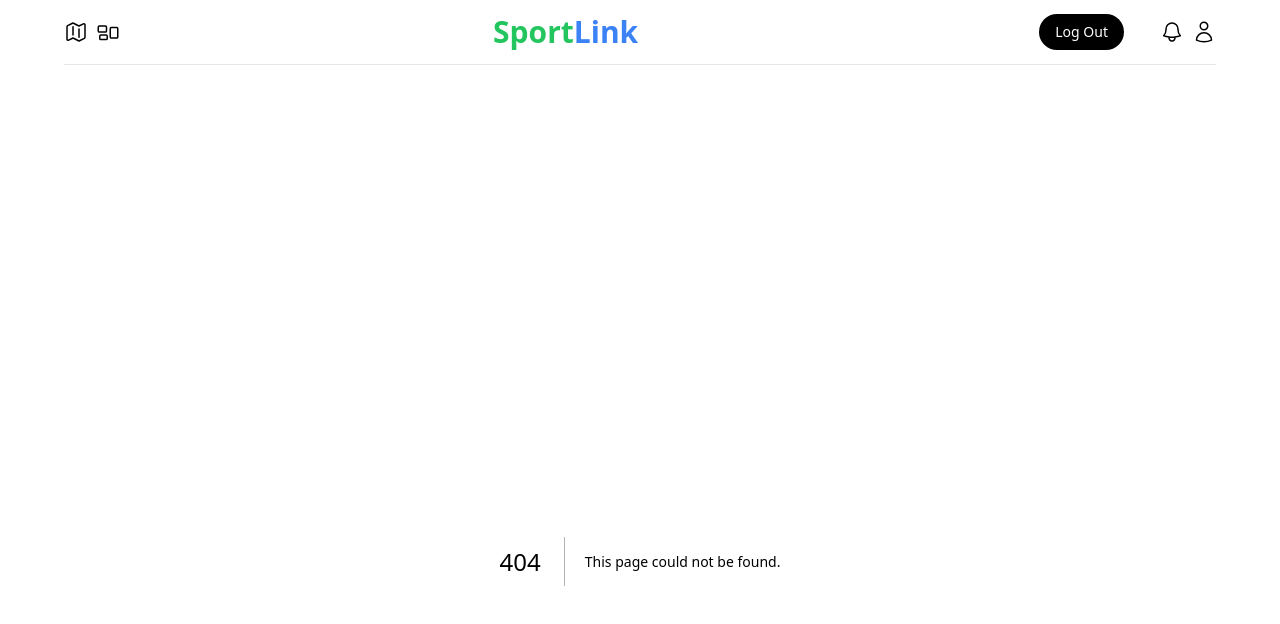
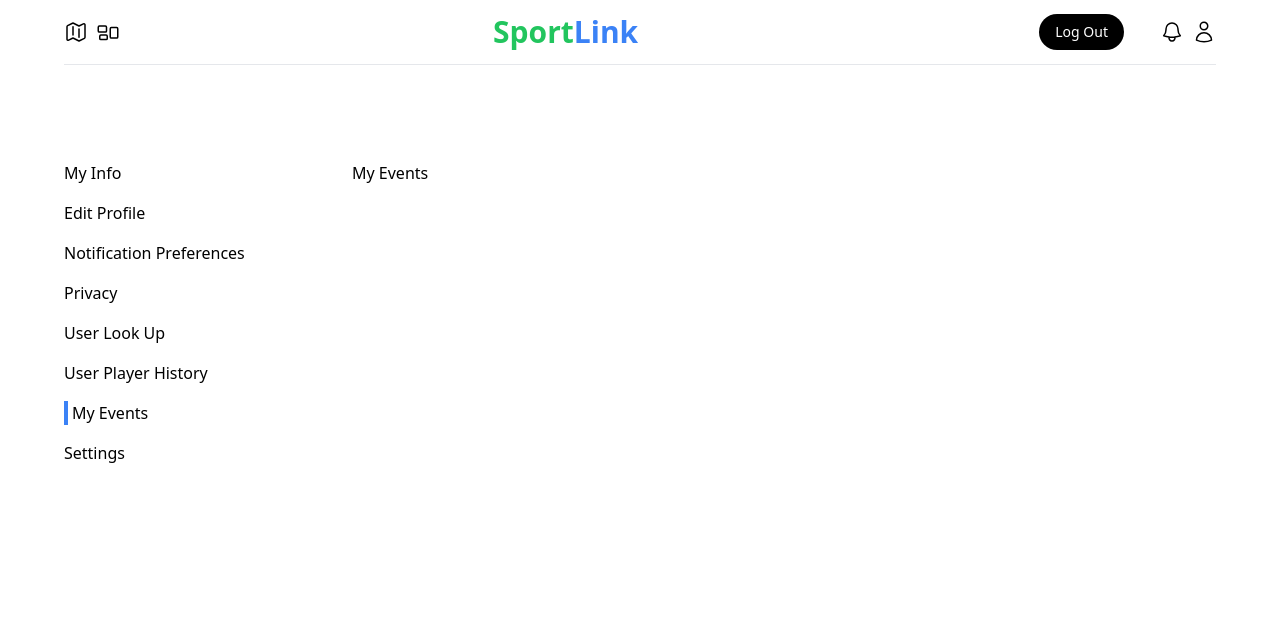
Before and after one commit to Arty5654/SportLink, a Next.js app in the folder web/: page /profile/myEvents in a window 1280 px wide. Before the commit this address had no page. Shown: the top 624 px of the page. Built offline with nearby package versions, Linux system fonts and the light colour scheme.

Commit message:
added events to profile

```diff
--- /dev/null
+++ b/web/app/profile/myEvents/page.js
@@ -0,0 +1,18 @@
+import React from "react";
+import Sidebar from "@components/profileSidebar";
+
+const page = () => {
+  return (
+    <div className="flex">
+      {/* ITEM: SideBar */}
+      <div className="w-1/4">
+        <Sidebar active="myEvents" />
+      </div>
+      <div className="w-3/4">
+        <p>My Events</p>
+      </div>
+    </div>
+  );
+};
+
+export default page;
--- a/web/components/profileSidebar.js
+++ b/web/components/profileSidebar.js
@@ -38,7 +38,7 @@ const profileSidebar = ({ active }) => {
           <p
             className={`cursor-pointer ${
               active === "privacy" ? "border-l-4 border-blue-500 pl-1" : ""
-            } ` }
+            } `}
           >
             Privacy
           </p>
@@ -47,7 +47,7 @@ const profileSidebar = ({ active }) => {
           <p
             className={`cursor-pointer ${
               active === "search" ? "border-l-4 border-blue-500 pl-1" : ""
-            } ` }
+            } `}
           >
             User Look Up
           </p>
@@ -56,9 +56,18 @@ const profileSidebar = ({ active }) => {
           <p
             className={`cursor-pointer ${
               active === "userPlayerHistory" ? "border-l-4 border-blue-500 pl-1" : ""
-            } ` }
+            } `}
           >
             User Player History
+          </p>
+        </Link>
+        <Link href="/profile/myEvents">
+          <p
+            className={`cursor-pointer ${
+              active === "myEvents" ? "border-l-4 border-blue-500 pl-1" : ""
+            }`}
+          >
+            My Events
           </p>
         </Link>
         <p>Settings</p>
```
Lines whose indentation alone changed are shown as unchanged.
